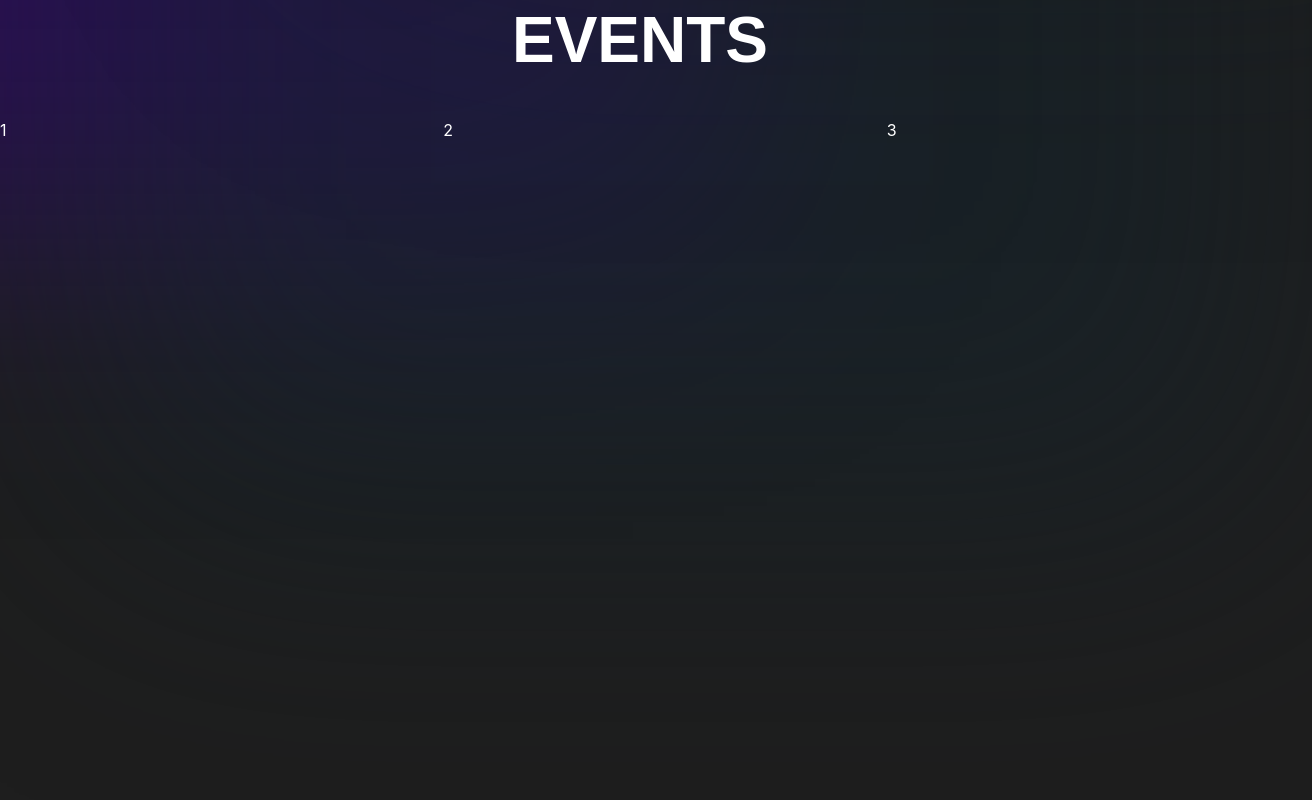
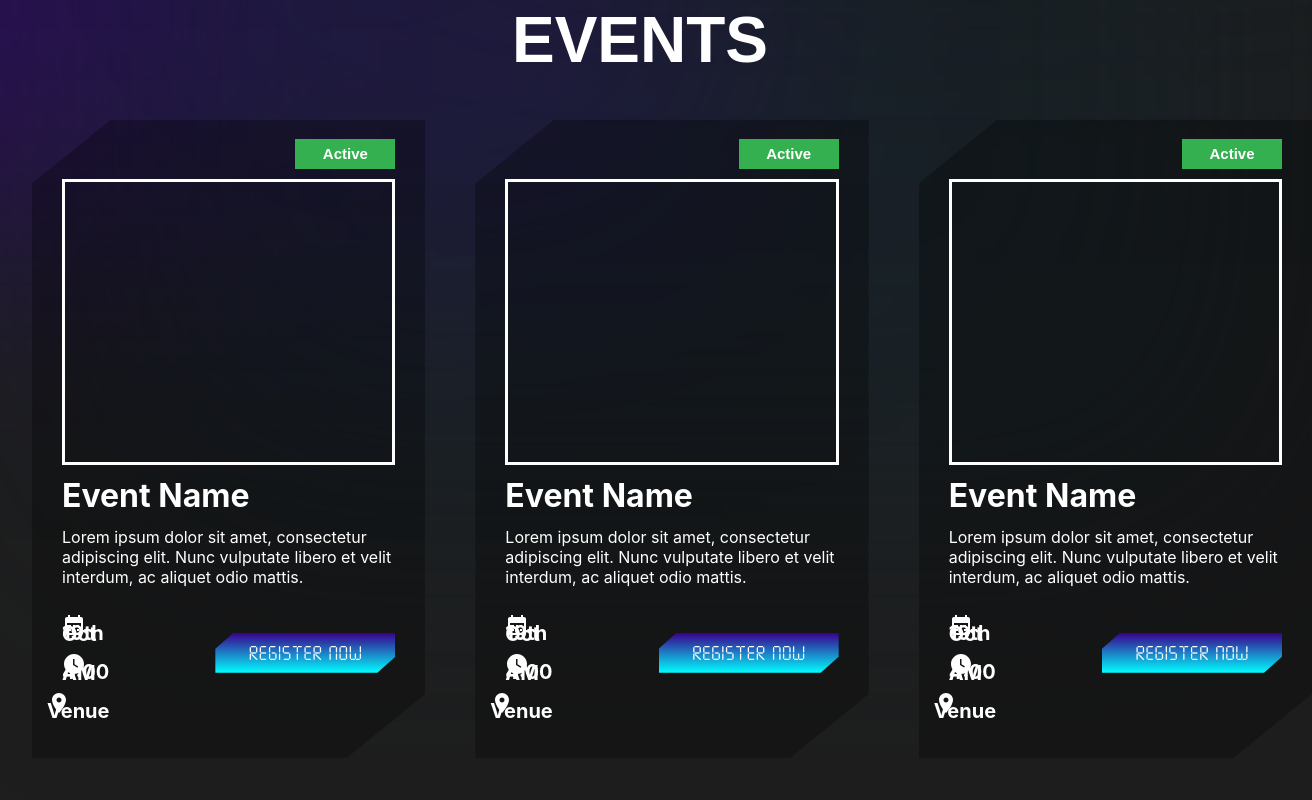
Before and after one commit to utkarsh-1905/saturnalia-website, a React (Create React App) app: page / in a window 1280 px wide. Shown: the part 840-1640 px from the top of the page, 1312 px wide, since content can reach past the window. Built offline with nearby package versions, Linux system fonts and the light colour scheme; a web font is replaced by a local one.

Commit message:
Latest changes

```diff
--- a/src/components/Events/Events.js
+++ b/src/components/Events/Events.js
@@ -3,6 +3,7 @@ import styles from "./events.module.scss";
 import { Swiper, SwiperSlide } from "swiper/react";
 // import SwiperCore, { Navigation, Pagination, Scrollbar, A11y } from "swiper";
 import "swiper/css";
+import EventCard from '../../components/events-card/EventCard';
 
 const Events = () => {
   return (
@@ -11,9 +12,18 @@ const Events = () => {
       <div className={styles.groundmesh}></div>
       <div className={styles.swiperContainer}>
         <Swiper spaceBetween={50} slidesPerView={3}>
-          <SwiperSlide>1</SwiperSlide>
-          <SwiperSlide>2</SwiperSlide>
-          <SwiperSlide>3</SwiperSlide>
+          <SwiperSlide>
+            <EventCard />
+          </SwiperSlide>
+          <SwiperSlide>
+            <EventCard />
+          </SwiperSlide>
+          <SwiperSlide>
+            <EventCard />
+          </SwiperSlide>
+          <SwiperSlide>
+            <EventCard />
+          </SwiperSlide>
         </Swiper>
       </div>
     </div>
--- a/src/components/Events/events.module.scss
+++ b/src/components/Events/events.module.scss
@@ -25,6 +25,13 @@
     opacity: 0.7;
 }
 
+.swiperContainer{
+    width: 100%;
+    height: 100%;
+    margin: 2rem;
+    z-index: 1;
+}
+
 @media screen and (max-width: 576px){
     .groundmesh{
         height: 30%;
--- a/src/components/events-card/EventCard.css
+++ b/src/components/events-card/EventCard.css
@@ -5,16 +5,16 @@
 
 .event-card-container{
     /* border-style: solid; */
-    width:430px;
-    height: 550px;
+    width:fit-content;
+    height: fit-content;
     clip-path: polygon(20% 0%, 100% 0, 100% 20%, 100% 90%, 80% 100%, 20% 100%, 0 100%, 0 10%);
     background-color: rgba(0, 0, 0, 0.274);
     display: flex;
     flex-direction: column;
-    padding-top: 20px;
-    padding-bottom: 20px;
-    padding-left: 30px;
-    padding-right: 30px;
+    padding-top: 1.1875rem;
+    padding-bottom: 1.1875rem;
+    padding-left: 1.875rem;
+    padding-right: 1.875rem;
 }
 
 .active-button-div{
```
